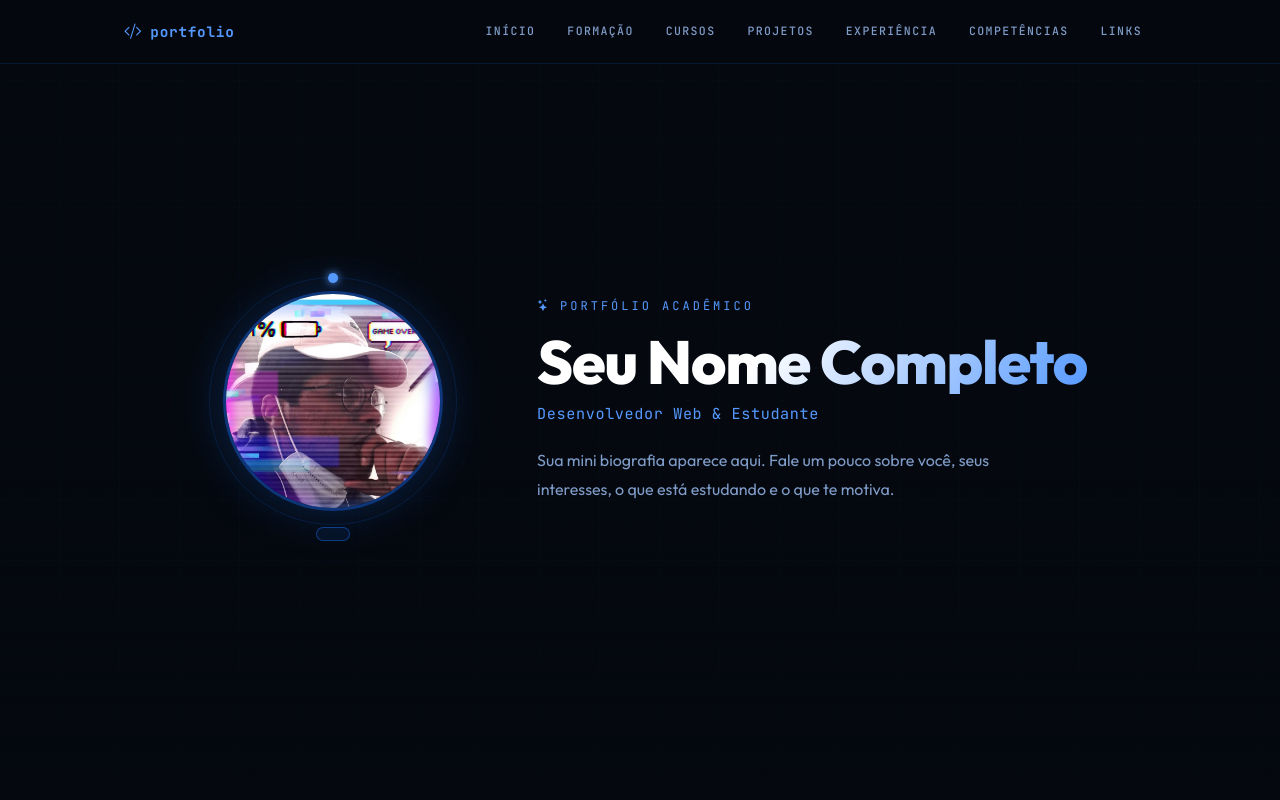
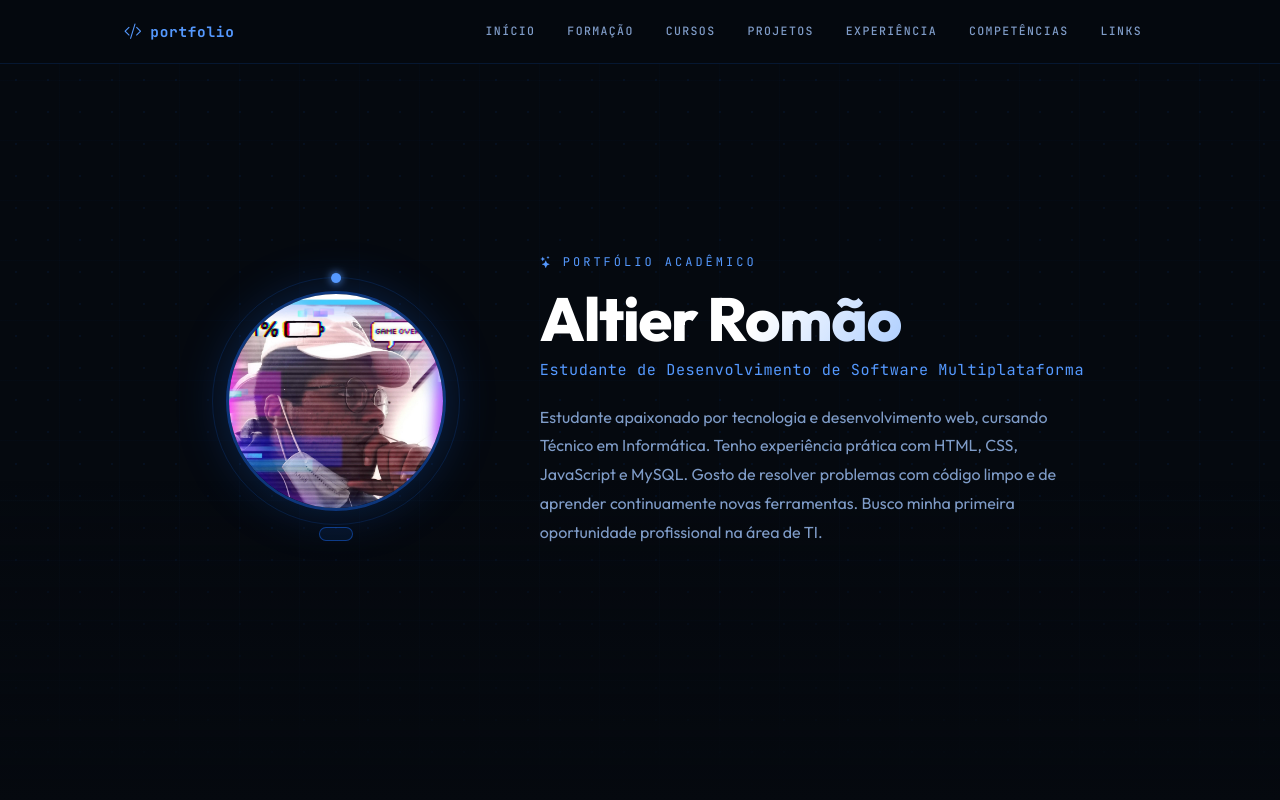
Before and after one commit to T13rz/Portfolio_2sm, a website: page index.html in a window 1280 px wide. Shown: the top 800 px of the page. Drawn offline with nearby package versions, Linux system fonts and the light colour scheme; no server answers.

Commit message:
fix: correção no index.html

```diff
--- a/index.html
+++ b/index.html
@@ -60,11 +60,10 @@
 
           <div class="hero-text-col">
             <p class="hero-eyebrow"><i class="bi bi-stars"></i> Portfólio Acadêmico</p>
-            <h1 class="hero-nome" id="hero-nome">Seu Nome Completo</h1>
-            <p class="hero-titulo" id="hero-titulo">Desenvolvedor Web &amp; Estudante</p>
+            <h1 class="hero-nome" id="hero-nome">Altier Romão</h1>
+            <p class="hero-titulo" id="hero-titulo">Estudante de Desenvolvimento de Software Multiplataforma</p>
             <p class="hero-bio" id="hero-bio">
-              Sua mini biografia aparece aqui. Fale um pouco sobre você, seus interesses,
-              o que está estudando e o que te motiva.
+              Estudante apaixonado por tecnologia e desenvolvimento web, cursando Técnico em Informática. Tenho experiência prática com HTML, CSS, JavaScript e MySQL. Gosto de resolver problemas com código limpo e de aprender continuamente novas ferramentas. Busco minha primeira oportunidade profissional na área de TI.
             </p>
 
             <div class="hero-contatos" id="hero-contatos">
```
